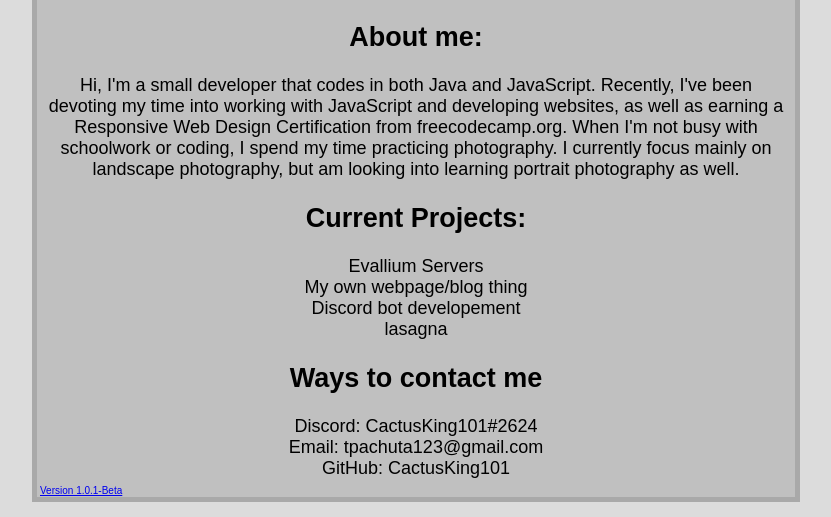
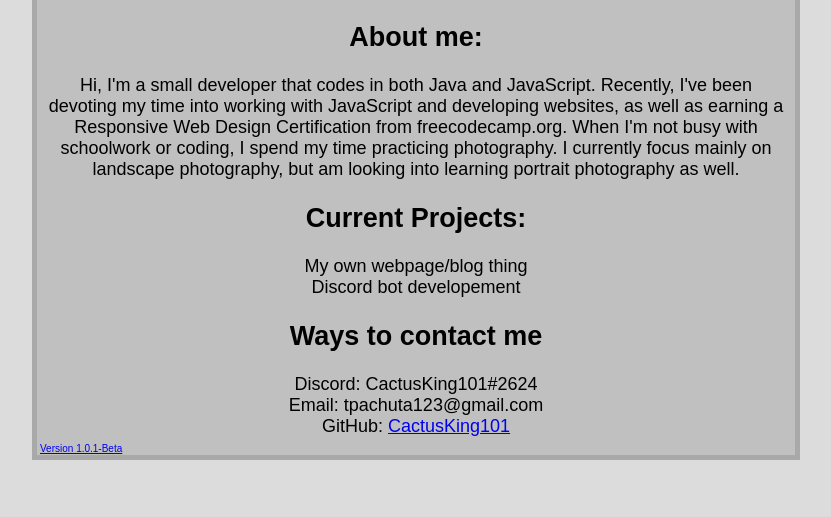
Before and after one commit to CactusKing101/Website, a website: page express/index.html in a window 1280 px wide. Shown: the part 283-800 px from the top of the page, without its empty margins (232-1063 px from the left). Drawn offline with Linux system fonts and the light colour scheme.

Commit message:
Update index.html

```diff
--- a/express/index.html
+++ b/express/index.html
@@ -12,9 +12,6 @@
       position: fixed;
       width: 60%;
       left: 20%;
-  }
-  li {
-    font-size: 18px;
     }
     footer {
       position: absolute;
@@ -87,10 +84,8 @@
     <section class="main-style">
       <h2>Current Projects:</h2>
       <p>
-      Evallium Servers<br>
         My own webpage/blog thing<br>
-      Discord bot developement<br>
-      lasagna
+        Discord bot developement
       <p>
     </section>
     <section class="main-style">
@@ -98,7 +93,7 @@
       <p>
         Discord: CactusKing101#2624<br>
         Email: tpachuta123@gmail.com<br>
-      GitHub: CactusKing101
+        GitHub: <a href="https://github.com/CactusKing101" target="__blank">CactusKing101</a>
       <p>
       </section>
   </main>
```
Lines whose indentation alone changed are shown as unchanged.
